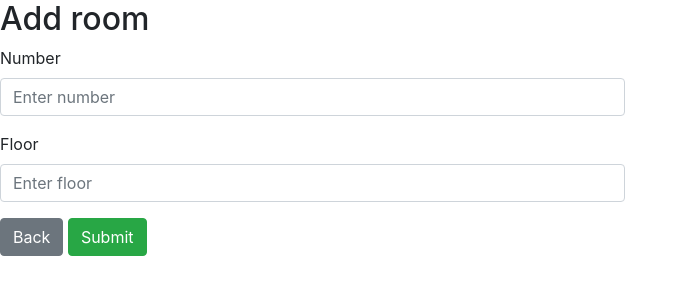
After one commit to Grzechotnik-OG/ZTBD, a PHP site: page /addEdit.php in a window 1280 px wide. The commit adds this page. Shown: the top 300 px of the page, without its empty margins (0-688 px from the left). Run offline with PHP 8.4, Linux system fonts and the light colour scheme.

Commit message:
Add 'add' and 'edit' room methods

```diff
--- /dev/null
+++ b/addEdit.php
@@ -0,0 +1,35 @@
+<?php
+if(!empty($_GET['id']))
+{
+    require_once 'config.php';
+
+    $sql = "SELECT * FROM room WHERE id = ".$_GET['id'];
+    $result = sqlsrv_query($link, $sql);
+    $obj = sqlsrv_fetch_object( $result );
+}
+
+$actionLabel = !empty($_GET['id'])?'Edit':'Add';
+
+?>
+<link rel="stylesheet" href="https://stackpath.bootstrapcdn.com/bootstrap/4.5.2/css/bootstrap.min.css">
+<div class="row">
+    <div class="col-md-12">
+        <h2><?php echo $actionLabel; ?> room</h2>
+    </div>
+    <div class="col-md-6">
+         <form method="post" action="roomAction.php">
+            <div class="form-group">
+                <label>Number</label>
+                <input type="text" class="form-control" name="number" placeholder="Enter number" value="<?php echo !empty($obj->number)?$obj->number:''; ?>" required="">
+            </div>
+            <div class="form-group">
+                <label>Floor</label>
+                <input type="text" class="form-control" name="floor" placeholder="Enter floor" value="<?php echo !empty($obj->floor)?$obj->floor:''; ?>" required="">
+            </div>
+
+            <a href="index.php" class="btn btn-secondary">Back</a>
+            <input type="hidden" name="id" value="<?php echo !empty($obj->id)?$obj->id:''; ?>">
+            <input type="submit" name="submit" class="btn btn-success" value="Submit">
+        </form>
+    </div>
+</div>
```
Also changed, not shown: index.php (+4 -6 lines), roomAction.php (added, +38 -0 lines).
